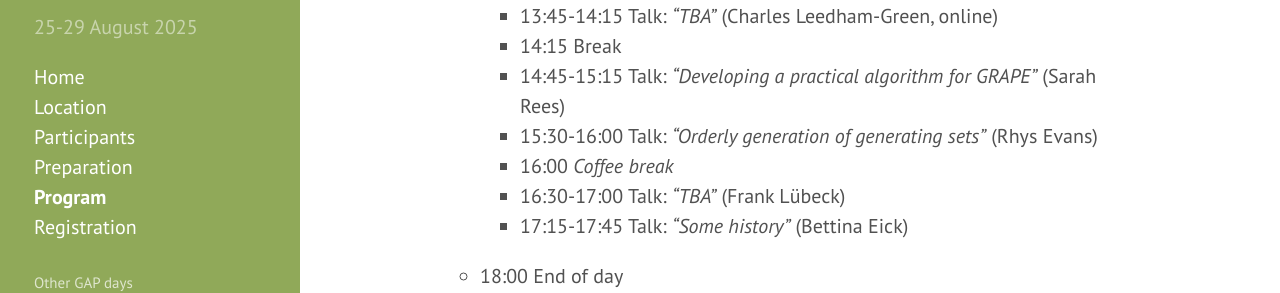
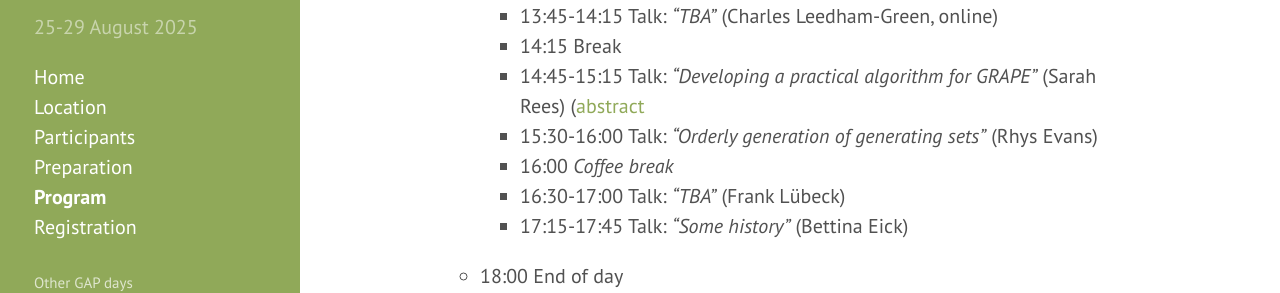
Before and after one commit to gapdays/gapdays2025-summer, a Jekyll site: the page built from program.md, in a window 1280 px wide and 900 px high, scrolled down 3097 px. Shown: the part 197-490 px from the top of the window. Built offline with Jekyll 4.4.1, drawn with Linux system fonts in a browser that asks for light colours.

Commit message:
Update program.md

```diff
--- a/program.md
+++ b/program.md
@@ -113,7 +113,7 @@ The schedule is subject to further changes.
     - 13:00-13:30 Talk: *“Some of what I’ve learned from Leonard”* (Cheryl Praeger, online)
     - 13:45-14:15 Talk: *"TBA"* (Charles Leedham-Green, online)
     - 14:15 Break
-    - 14:45-15:15 Talk: *"Developing a practical algorithm for GRAPE"* (Sarah Rees)
+    - 14:45-15:15 Talk: *"Developing a practical algorithm for GRAPE"* (Sarah Rees) ([abstract]({{ site.baseurl }}/abstracts/rees)
     - 15:30-16:00 Talk: *"Orderly generation of generating sets"* (Rhys Evans)
     - 16:00 *Coffee break*
     - 16:30-17:00 Talk: *"TBA"* (Frank Lübeck)
```
